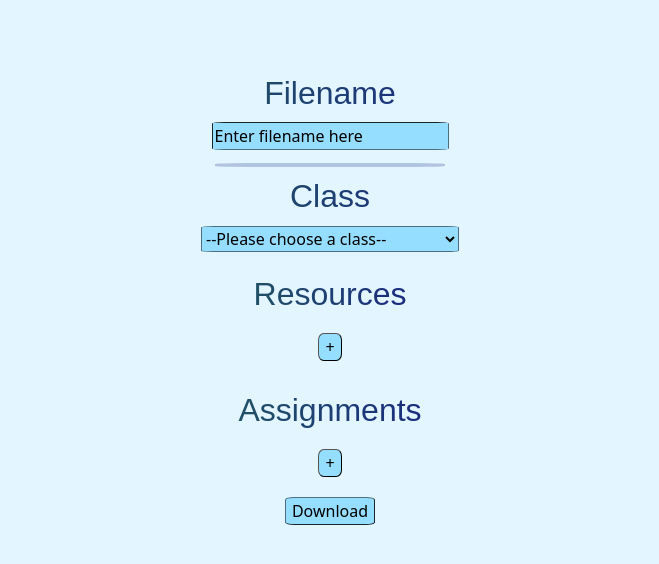
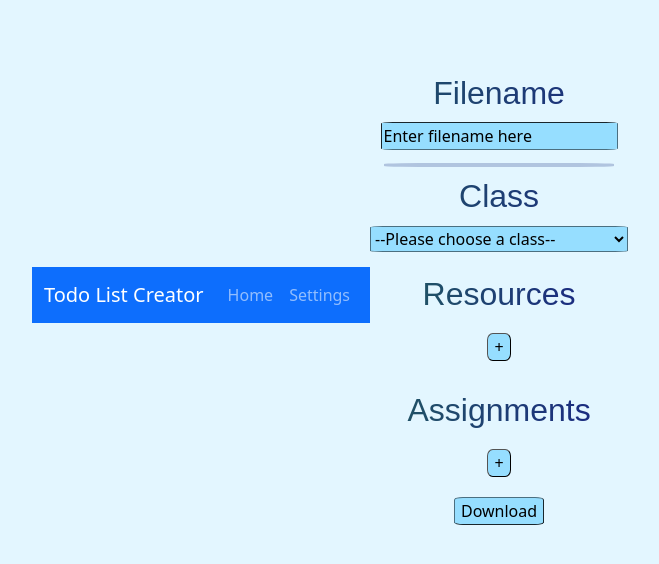
Before and after one commit to charleseMuchmore/todoListCreator.github.io, a website built with webpack: page src/index.html in a window 1280 px wide. Shown: the whole page, without its empty margins (310-969 px from the left). Built offline with nearby package versions, Linux system fonts and the light colour scheme.

Commit message:
added settings skeleton, but theres a bug

```diff
--- a/src/index.html
+++ b/src/index.html
@@ -2,13 +2,30 @@
 <html lang="en">
 <head>
     <meta charset="UTF-8">
-    <title>Class Todo Creator</title>
-	<!-- <meta name="description" content="contains a todo text file creator" />
+    <title>Todo List Creator</title>
+	<meta name="description" content="contains a todo text file creator" />
 	<meta name="keywords" content="text file, txt, create, creator, generator, text file generator, todo list" />
-	<meta name="author" content="Charlese Muchmore" /> -->
+	<meta name="author" content="Charlese Muchmore" />
     <meta name="viewport" content="width=device-width,initial-scale=1">
 </head>
 <body>
+    <nav class="navbar navbar-expand-sm bg-primary navbar-dark">
+        <div class="container-fluid">
+          <ul class="navbar-nav">
+            <li class="navbar-brand">Todo List Creator</li>
+            <li class="nav-item">
+              <a class="nav-link" href="#">Home</a>
+            </li>
+            <li class="nav-item">
+              <a class="nav-link" href="settings.html">Settings</a>
+            </li>
+            <!-- <li class="nav-item">
+              <a class="nav-link active" href="./about.html">About</a>
+            </li> -->
+          </ul>
+        </div>
+    </nav>
+
     <form id="downloadForm">
         <!--File name entry field-->
         <h5>Filename</h5>
--- /dev/null
+++ b/src/js/settings.js
@@ -0,0 +1 @@
+import './general';
```
Also changed, not shown: src/settings.html (+31 -0 lines).
